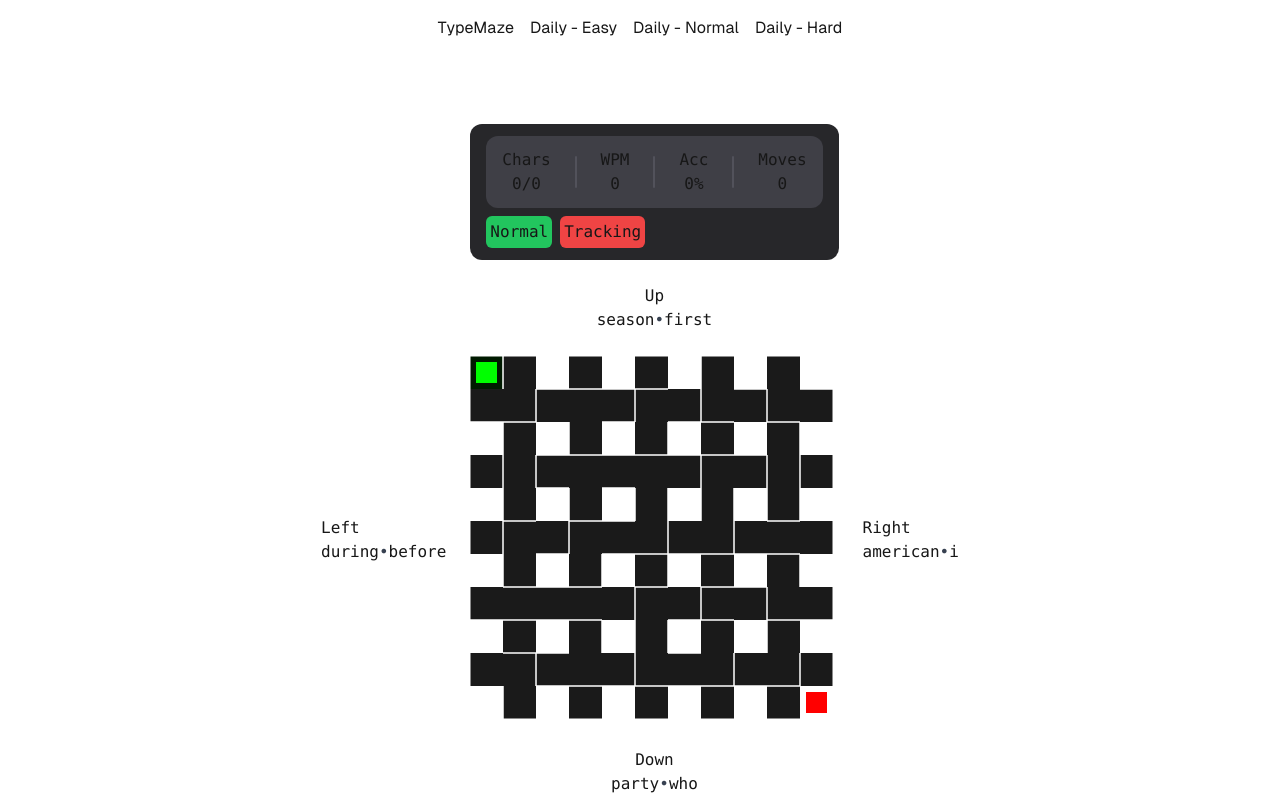
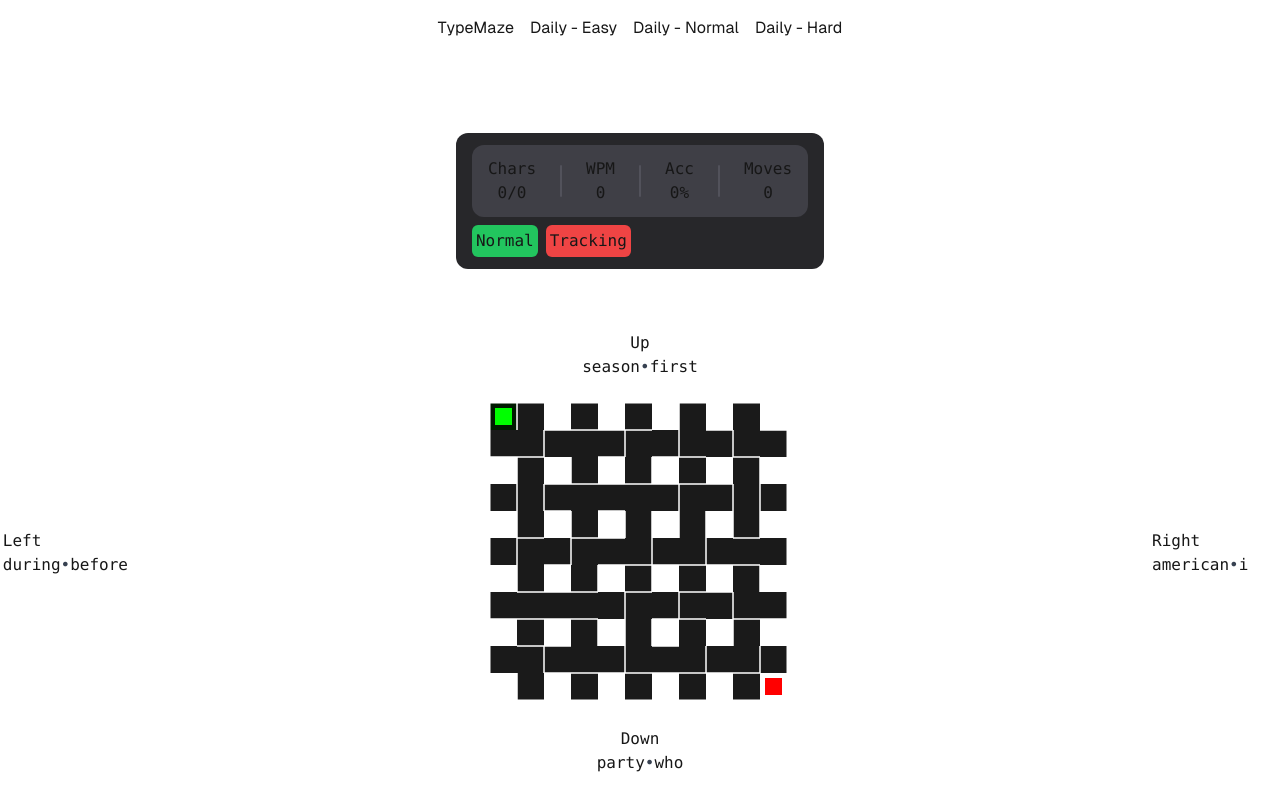
Before and after one commit to ThugRaven/type-maze, a Next.js app: page / in a window 1280 px wide. Built offline with nearby package versions, Linux system fonts and the light colour scheme.

Commit message:
feat: update styles

```diff
--- a/app/layout.tsx
+++ b/app/layout.tsx
@@ -56,7 +56,9 @@ export default function RootLayout({
 							</li>
 						</ul>
 					</nav>
-					<main className="flex flex-col gap-8 items-center">{children}</main>
+					<main className="flex flex-col gap-8 items-center h-full w-full font-mono">
+						{children}
+					</main>
 				</div>
 			</body>
 		</html>
--- a/app/page.tsx
+++ b/app/page.tsx
@@ -113,7 +113,7 @@ export default function Home() {
 	// }, [handleKeyDown]);
 
 	return (
-		<div className="font-mono">
+		<>
 			{/* <div>
 						{new Intl.DateTimeFormat('en-US', {
 							timeStyle: 'full',
@@ -138,12 +138,12 @@ export default function Home() {
 			)}
 			<TypingController onMove={handleOnMove} width={width} pos={pos}>
 				<div ref={canvasContainer} className="w-full h-full ">
-					<canvas ref={canvasRef} className=""></canvas>
+					<canvas ref={canvasRef} className="w-full h-full"></canvas>
 				</div>
 				{/* <div className="grid grid-cols-10 grid-rows-10">{maze}</div> */}
 				{/* className="w-36 h-36" */}
 			</TypingController>
 			{/* <TypingContainer></TypingContainer> */}
-		</div>
+		</>
 	);
 }
--- a/components/TypedText/TypedText.tsx
+++ b/components/TypedText/TypedText.tsx
@@ -63,7 +63,7 @@ export const TypedText = ({
 	};
 
 	return (
-		<div className="flex flex-wrap">
+		<div className="flex flex-wrap justify-center">
 			<div>
 				<span className="text-gray-600">
 					{getStyledText(text, 0, index, 'completed')}
--- a/components/TypingController/TypingController.tsx
+++ b/components/TypingController/TypingController.tsx
@@ -187,7 +187,7 @@ export default function TypingController({
 	};
 
 	return (
-		<div className="grid grid-cols-[auto_0.5fr_auto] grid-rows-[auto_auto_0.5fr_auto] gap-6 items-center justify-items-center">
+		<div className="grid grid-cols-[8rem_1fr_8rem] grid-rows-[auto_auto_0.5fr_auto] gap-6 items-center justify-items-center w-full h-full">
 			<div className="col-start-2 flex flex-col gap-2 bg-zinc-800 rounded-xl px-4 py-3">
 				<div className="flex justify-between gap-6 bg-zinc-700 rounded-xl px-4 py-3">
 					<div className="flex flex-col justify-between items-center">
@@ -242,7 +242,7 @@ export default function TypingController({
 					</button>
 				</div>
 			</div>
-			<div className="relative col-start-2 row-start-3 w-full h-full aspect-square">
+			<div className="relative col-start-2 row-start-3 h-full aspect-square">
 				{isTracking && (
 					<div
 						className="absolute grid grid-cols-3 grid-rows-3 transition-transform pointer-events-none text items-center"
```
